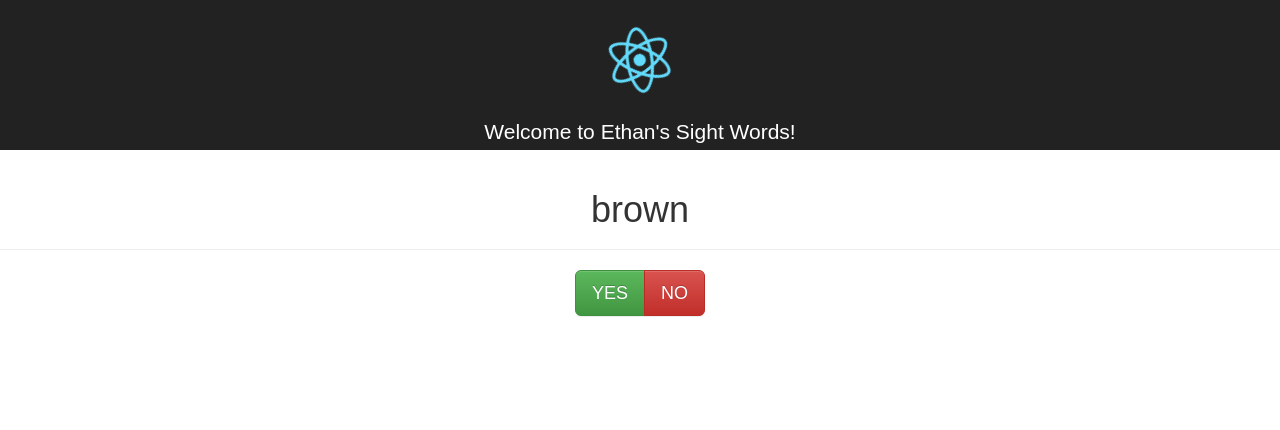
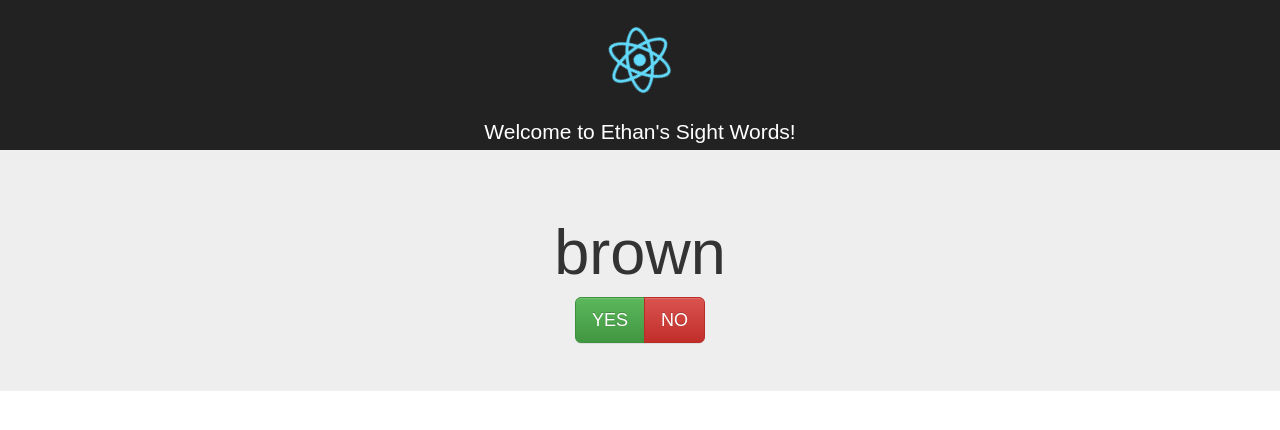
Before and after one commit to davidmginn/sight-words, a React (Create React App) app: page / in a window 1280 px wide. Both pictures are taken after a click on the button "colors". Shown: the top 430 px of the page. Built offline with nearby package versions, Linux system fonts and the light colour scheme.

Commit message:
change WordCard to jumbotron

```diff
--- a/src/sight-words/index.js
+++ b/src/sight-words/index.js
@@ -1,13 +1,14 @@
 import React, { Component, Fragment } from "react";
 import _ from "lodash";
-import { Button, ButtonGroup, PageHeader } from "react-bootstrap";
+import { Button, ButtonGroup, PageHeader, Jumbotron } from "react-bootstrap";
 
 const WordCard = ({ word, correct, incorrect, selectedWordCollection }) => {
   if (selectedWordCollection === "") return null;
 
   return (
     <Fragment>
-      <PageHeader>{word}</PageHeader>
+      <Jumbotron>
+      <h1>{word}</h1>
       <ButtonGroup bsSize="large">
         <Button bsStyle="success" onClick={correct}>
           YES
@@ -16,6 +17,7 @@ const WordCard = ({ word, correct, incorrect, selectedWordCollection }) => {
           NO
         </Button>
       </ButtonGroup>
+      </Jumbotron>
     </Fragment>
   );
 };
@@ -104,11 +106,6 @@ class SightWords extends Component {
       selectedWordCollection: ""
     };
   }
-
-  componentDidMount = () => {
-    //const words = _.flatten([this.state.colors, this.state.numbers]);
-    //this.shuffleWords(words);
-  };
 
   setWordCollection = name => {
     if (name === "all") {
```
Also changed, not shown: 7 other files (tests, documents, lock files or other folders).
